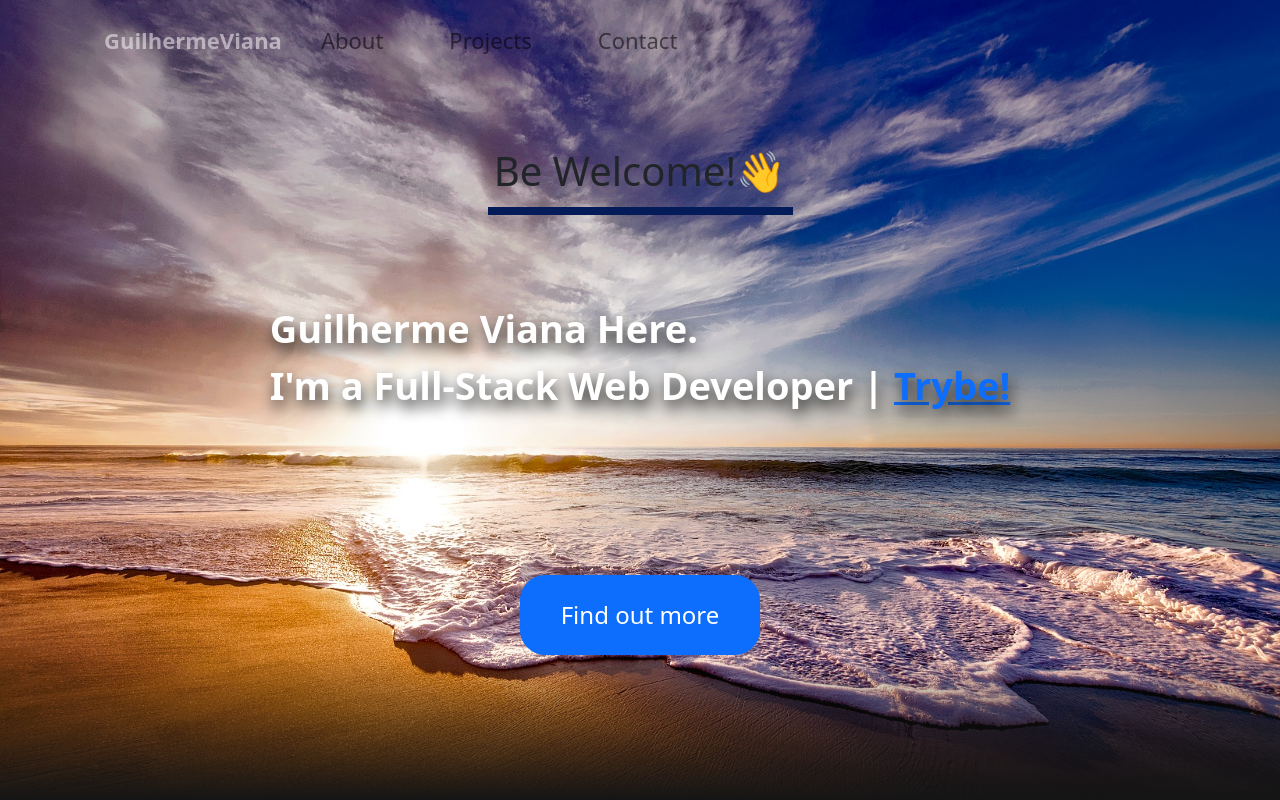
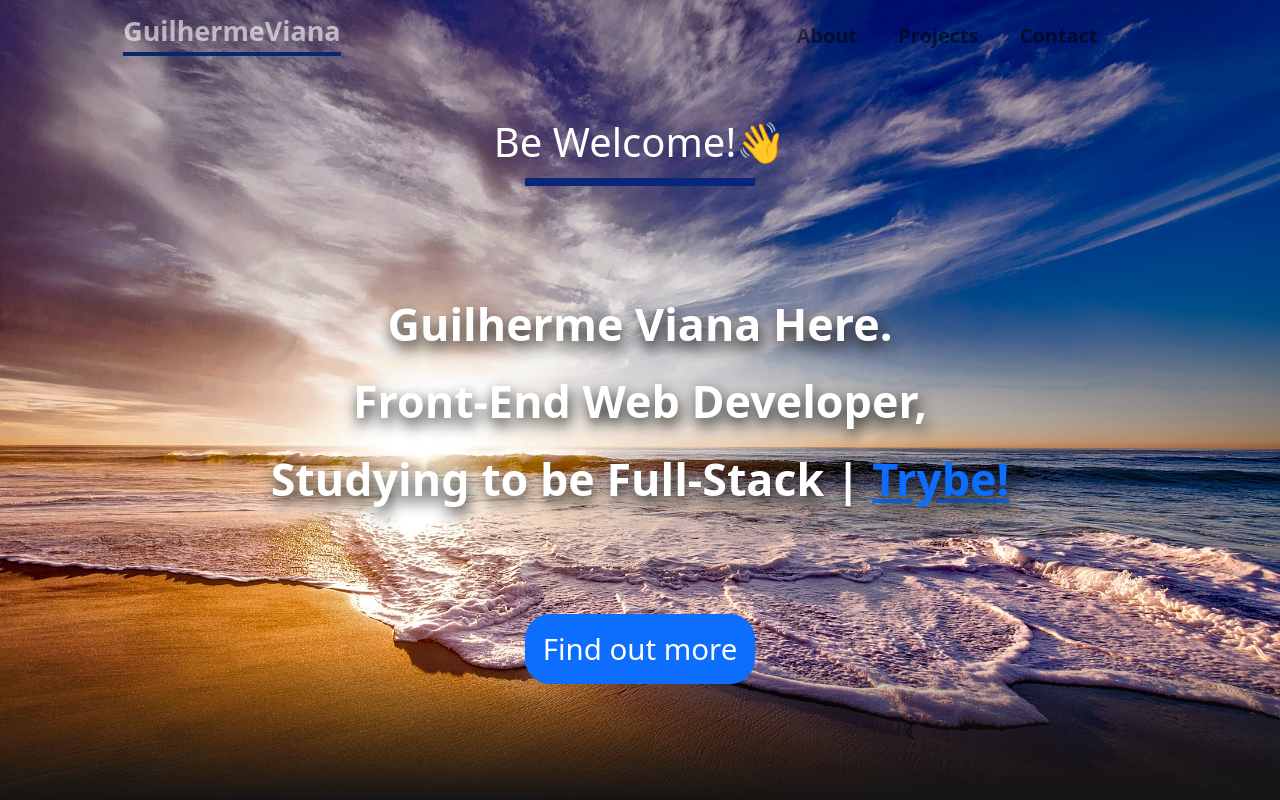
Before and after one commit to guihtryb/guihtryb.github.io, a React (Create React App) app: page / in a window 1280 px wide. Shown: the top 800 px of the page. Built offline with nearby package versions, Linux system fonts and the light colour scheme.

Commit message:
Refactor Intro' style and components

```diff
--- a/src/Components/About.jsx
+++ b/src/Components/About.jsx
@@ -6,8 +6,7 @@ const skills = ['ReactJS','RTL','Redux','JavaScript','Bootstrap','Jest','HTML5',
 
 export default function MoreAbout() {
   return (
-    <section className="about-me-section">
-        <div id="about"></div>
+    <section className="about-me-section" id="about">
         <div className="about-title" data-aos="fade-up">
         <h2>About</h2>
         <div className="about-bar"></div>
--- a/src/Components/Intro.jsx
+++ b/src/Components/Intro.jsx
@@ -2,24 +2,27 @@ import React from 'react'
 import '../Style/Main.css'
 import Profile from '../Images/Profile.jpeg';
 import { Button } from 'react-bootstrap';
-import About from './About';
 
 
 export default function Intro() {
   return (
-    <section className="about-section">
-        <div className="content">
-          <div className="welcome-content">
+    <section className="initial-section">
+        <div className="initial-container">
+          <div className="initial-welcome">
           <h1 data-aos="fade-left">
             Be Welcome!👋
           </h1>
         <div className="welcome-bar" data-aos="fade-right"></div>
           </div>
-          <div className="apresentation">
-          <p className="description" data-aos="fade-left">
-            <span className="name">Guilherme Viana</span> Here.
-            <br/>
-            I'm a Full-Stack Web Developer | <strong><a className="trybe-link" href="https://www.betrybe.com/" target="_blank" rel="noreferrer">Trybe!</a></strong>
+          <div className="initial-description" data-aos="fade-left">
+          <p>
+            <span className="name">Guilherme Viana</span> Here.<br/>
+          </p>
+          <p>
+            Front-End Web Developer,
+          </p>
+          <p>
+            Studying to be Full-Stack | <strong><a className="trybe-link" href="https://www.betrybe.com/" target="_blank" rel="noreferrer">Trybe!</a></strong>
           </p>
           <img src={ Profile } data-aos="fade-left" alt="profile" className="profile" />
           </div>
--- a/src/Components/NavBarContent.jsx
+++ b/src/Components/NavBarContent.jsx
@@ -1,18 +1,21 @@
-import React, { useContext } from 'react'
+import React, { useContext, useState } from 'react'
 import { Container, Navbar } from 'react-bootstrap';
 import AppContext from '../Context/AppContext';
 import '../Style/NavBar.css'
 import NavBarLinks from './NavBarLinks';
 
 export default function NavBarContent () {
+  const [showNavBar, setShowNavBar] = useState(false);
   const { scrolled } = useContext(AppContext);
 
+  const handleCLick = () => setShowNavBar(!showNavBar);
+
   return (
-        <Navbar className="navbar-container" style={ scrolled ? { opacity:  1 } : { backgroundColor: 'transparent', boxShadow: '0px 0px 0px' } } expand="lg" variant="light">
+      <Navbar className="navbar-container" style={ scrolled || showNavBar ? { opacity:  1 } : { backgroundColor: 'transparent', boxShadow: '0px 0px 0px', transition:'all ease 0.1s' } } expand="lg" variant="light">
         <Container>
           <Navbar.Brand className="welcome-text">
           </Navbar.Brand>
-            <Navbar.Toggle aria-controls="basic-navbar-nav" />
+          <Navbar.Toggle aria-controls="basic-navbar-nav" onClick={ handleCLick }/>
         <Navbar.Collapse id="basic-navbar-nav">
           <NavBarLinks />
         </Navbar.Collapse>
--- a/src/Components/NavBarLinks.jsx
+++ b/src/Components/NavBarLinks.jsx
@@ -4,13 +4,15 @@ import { Nav } from 'react-bootstrap';
 export default function NavBarLinks () {
 
     return (
-      <div className="teste">
-      <a href="#intro"><button id="name">GuilhermeViana</button></a>
+    <div className="navbar-links-container">
+      <div className="navbar-name-container">
+      <a href="#intro" className="navbar-name">GuilhermeViana</a>
+      </div>
       <Nav className="me-auto" >
-        <Nav.Link href="#about" className="nav-link"><span>About</span></Nav.Link>
-        <Nav.Link href="#projects" className="nav-link"><span>Projects</span></Nav.Link>
-        <Nav.Link href="#contact" className="nav-link"><span>Contact</span></Nav.Link>
+        <Nav.Link href="#intro" className="navbar-link"><span>About</span></Nav.Link>
+        <Nav.Link href="#projects" className="navbar-link"><span>Projects</span></Nav.Link>
+        <Nav.Link href="#contact" className="navbar-link"><span>Contact</span></Nav.Link>
       </Nav>
-      </div>
+    </div>
     );
 }
--- a/src/Style/Main.css
+++ b/src/Style/Main.css
@@ -1,9 +1,24 @@
-  .main-content {
-    color: white;
+.initial-section {
+  display: flex;
+  flex-direction: column;
+  justify-content: flex-end;
+  background-image: url('../Images/Background4.jpg');
+  background-size: cover;
+  height: 100vh;
+}
+
+.initial-container {
+    align-items: center;
+    display: flex;
+    flex-direction: column;
+    height: 83vh;
+    margin: auto 0;
+    justify-content: space-around;
 }
 
 .name:hover {
-  color: rgb(243, 175, 50);
+  color: rgb(238, 161, 18);
+  transition: all ease 0.3s;
 }
 
 .content{
@@ -17,7 +32,8 @@
   font-weight: 800;
 }
 
-  .welcome-content {
+.initial-welcome {
+  color: white;
   display: flex;
   flex-direction: column;
   align-items: center;
@@ -26,22 +42,23 @@
 }
 
 .welcome-bar {
-    background-color: #041b5a;
+  background-color: #08277a;
   padding: 4px;
   width: 230px;
 }
 
-  .description {
-    color: #ffffff;
+.initial-description {
+  color: white;
   text-shadow:  2px 7px 15px #151515;
-    height: 22vh;
+  font-weight: 700;
+  font-size: 6.5vw;
+  text-align: center;
+  display: flex;
+  flex-flow: column wrap;
 }
-
-  .apresentation {
-    align-items: center;
-    display: flex;
-    flex-direction: column-reverse;
-    justify-content: space-between;
+.initial-description p {
+  margin: 5px 0;
+  text-align: center;
 }
 
 .profile {
@@ -50,17 +67,6 @@
   align-self: flex-end;
   border-radius: 12px;
   box-shadow: 12px 10px 16px black
-  }
-
-  .about-section {
-    display: flex;
-    justify-content: space-between;
-    background-image: url('../Images/Background4.jpg');
-    background-size: cover;
-    background-repeat: no-repeat;
-    height: 100vh;
-    background: linear-gradient(to top, #151515, tranparent);
-    overflow: hidden !important;
 }
 
 .find-out-btn {
@@ -81,37 +87,22 @@
   background: linear-gradient(to top, #151515, transparent);
 }
 
-@media (min-height : 1049px) {
-  .about-section {
-    height: 88vh;
-  }
-}
+@media screen and (min-width : 700px) {
 
-@media screen and (min-width : 600px) and (max-width : 990px) {
-
-  .welcome-bar {
-    width: 290px;
-  }
-
-  .content {
-    font-size: 32px;
+  .initial-description {
+    font-size: 4.5vw;
   }
 
 }
 
-@media screen and (min-width : 991px) {
-  .description {
-    font-size: 38px;
-  }
+@media screen and (min-width : 992px) {
 
-  .welcome-bar {
-    width: 305px;
+  .initial-description {
+    font-size: 3.5vw;
   }
 
   .find-out-btn {
-    height: 10vh;
-    width: 30vh;
-    font-size: 24px !important;
+    font-size: 2.3vw !important;
+    width: 18vw !important;
   }
-
 }
--- a/src/Style/NavBar.css
+++ b/src/Style/NavBar.css
@@ -5,74 +5,62 @@
   top: 0;
   width: 100%;
   z-index: 10;
+  transition: all ease 0.5s;
+  font-size: 20px;
 }
 
-  #name {
+.navbar-name {
+  text-decoration: none;
   color: white;
-    background-color: transparent;
-    border: none;
-    font-weight: 800;
-    opacity: 0.5;
+  font-weight: 700;
+  transition: all ease 0.3s;
 }
 
-  #name:hover {
-    opacity: 1;
+.navbar-name:hover {
+  color: #ffb413;
 }
 
-  .nav-link {
+.navbar-link {
+  font-weight: 700;
   border-radius: 6px;
-    margin: 0 25px;
-    text-align: center;
   width: fit-content;
+  margin-top: 5px !important;
+  transition: all ease 0.3s !important;
+  margin-right: 25px !important;
 }
 
-  .nav-link:hover {
-    background: #e8973e;
-    box-shadow: 0 3px 6px rgba(0, 0, 0, 0.16), 0 3px 6px rgba(0, 0, 0, 0.23);
-    font-weight: 800;
-    transition: 0.2s;
-    width: calc(20% + 40px);
+.navbar-link:hover {
+  background-color: #e27b15;
+  padding-left: 15px !important;
+  padding-right: 15px !important;
 }
 
-  .nav-link span {
-    align-self: center;
-    font-weight: 500;
+@media screen and (min-width : 992px) {
+
+  .navbar-container {
+    display: flex;
   }
 
-  .nav-link:hover span {
-    color: black;
-    font-weight: 800;
+  .navbar-links-container {
+    width: 82vw;
+    margin: 0 auto;
+    display: flex;
+    align-items: center;
+    justify-content: space-between !important;
   }
 
-@media screen and (min-width : 600px) and (max-width : 990px) {
-
-  #name {
-    font-size: 21px;
+  .navbar-name-container {
+    font-size: 2.1vw;
+    margin-right: 35vw;
+    border-bottom: 4px solid #072871;
   }
 
-  .nav-link {
-    font-size: 22px;
+  .navbar-name {
+    opacity: 0.6;
   }
 
+  .navbar-name:hover {
+    opacity: 1;
+    color: white;
   }
-
-
-@media screen and (min-width : 991px) {
-  header {
-    font-size: 22px;
 }
-
-  .me-auto {
-    padding: 8px 0;
-    width: 100vh;
-    justify-self: flex-end !important;
-  }
-
-  .teste {
-    width: 125vh;
-    display: flex;
-    align-items: center;
-    justify-content: space-around;
-  }
-
-}
```
Lines whose indentation alone changed are shown as unchanged.
